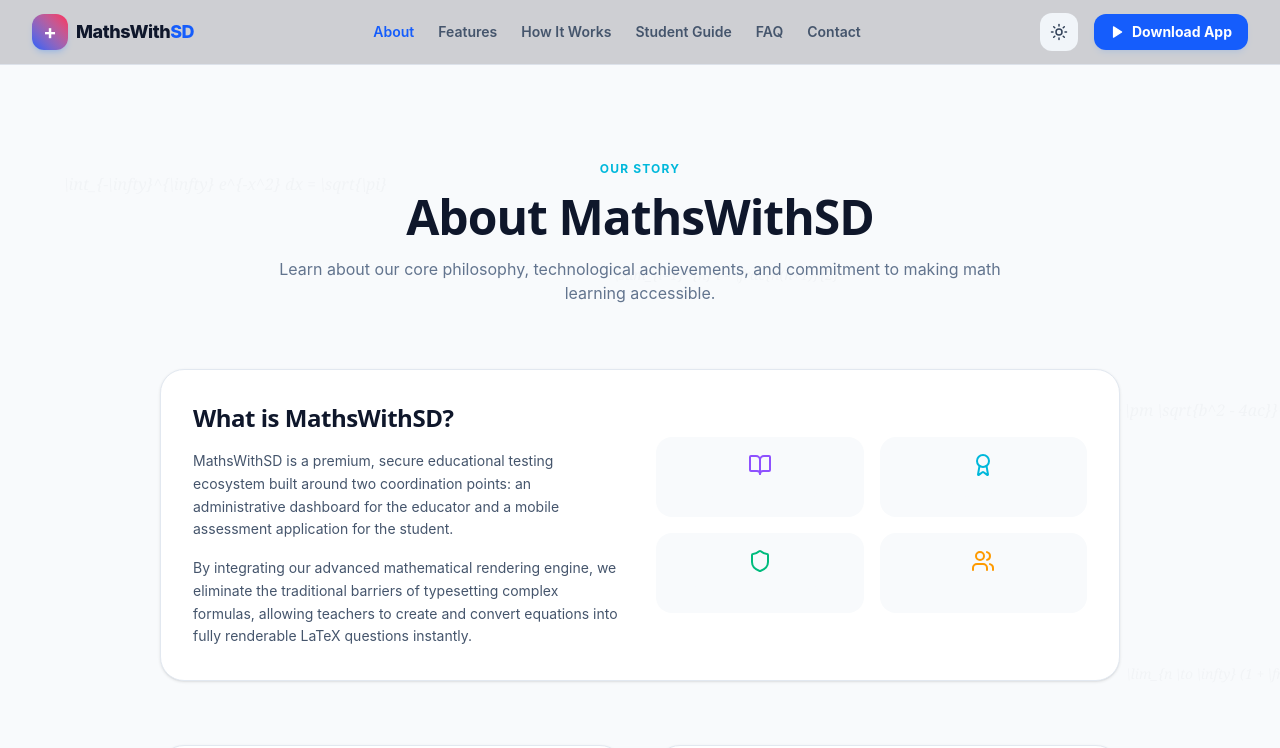
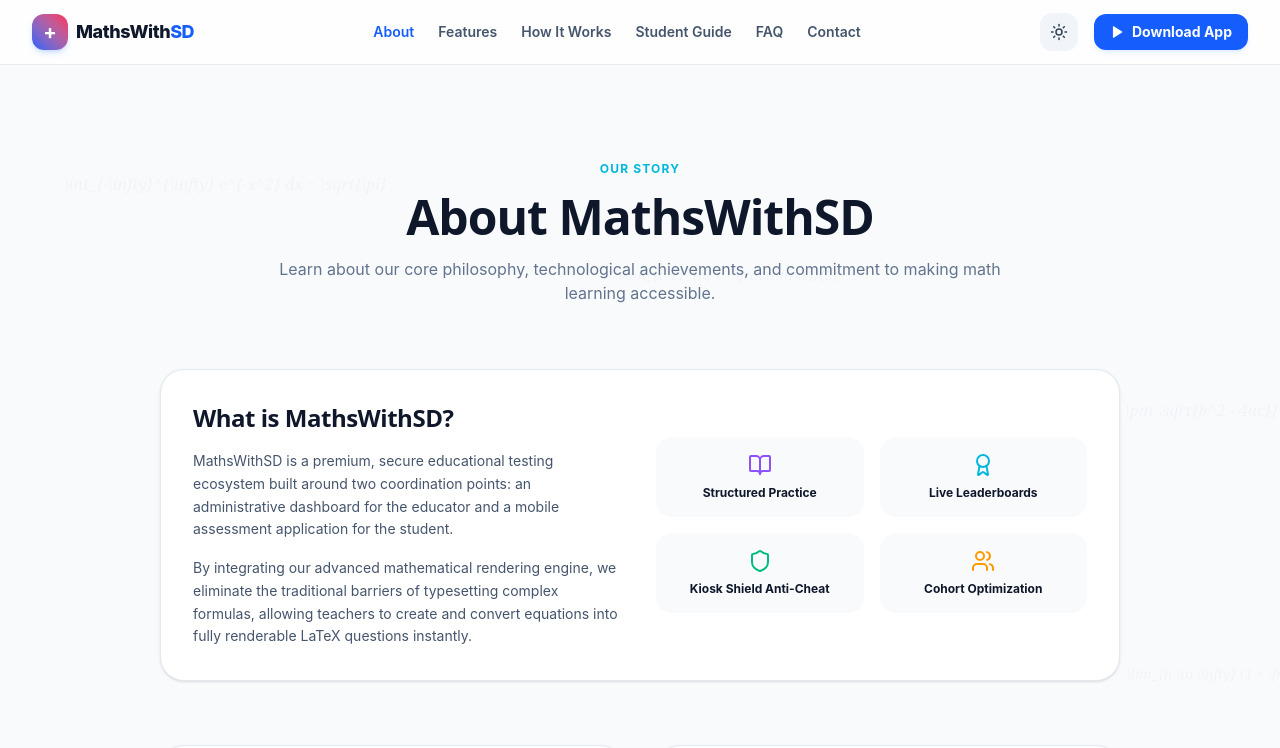
Before and after one commit to Kalpajit0406/MathswithSD_web_frontend, a Next.js app: page /about in a window 1280 px wide. Shown: the top 748 px of the page. Built offline with nearby package versions, Linux system fonts and the light colour scheme.

Commit message:
Fix: Remove forced dark class from html element; enforce light white/grey theme site-wide

```diff
--- a/src/app/globals.css
+++ b/src/app/globals.css
@@ -13,7 +13,7 @@
 }
 
 :root {
-  --background: #ffffff;
+  --background: #f8fafc;
   --foreground: #0f172a;
   --card-bg: #ffffff;
   --card-border: #e2e8f0;
@@ -21,15 +21,6 @@
   --muted: #64748b;
   --heading-font: 'Styrene', 'Outfit', system-ui, sans-serif;
   --body-font: 'Anthropic Sans', 'Inter', system-ui, sans-serif;
-}
-
-.dark {
-  --background: #0b1326;
-  --foreground: #f8fafc;
-  --card-bg: rgba(23, 31, 51, 0.7);
-  --card-border: rgba(255, 255, 255, 0.08);
-  --accent-glow: rgba(37, 99, 235, 0.15);
-  --muted: #94a3b8;
 }
 
 body {
@@ -53,13 +44,13 @@
 }
 
 ::-webkit-scrollbar-thumb {
-  background: rgba(139, 92, 246, 0.2);
+  background: rgba(100, 116, 139, 0.25);
   border-radius: 99px;
   border: 2px solid var(--background);
 }
 
 ::-webkit-scrollbar-thumb:hover {
-  background: rgba(139, 92, 246, 0.4);
+  background: rgba(100, 116, 139, 0.45);
 }
 
 /* Glassmorphism utility */
--- a/src/app/layout.tsx
+++ b/src/app/layout.tsx
@@ -52,9 +52,9 @@
   return (
     <html
       lang="en"
-      className={`${geistSans.variable} ${geistMono.variable} h-full antialiased dark`}
+      className={`${geistSans.variable} ${geistMono.variable} h-full antialiased`}
     >
-      <body className="min-h-full flex flex-col bg-slate-50 text-slate-900 dark:bg-slate-950 dark:text-slate-100 transition-colors">
+      <body className="min-h-full flex flex-col bg-[#f8fafc] text-slate-900 transition-colors">
         <Navbar />
         <main className="flex-grow">{children}</main>
         <Footer />
```
